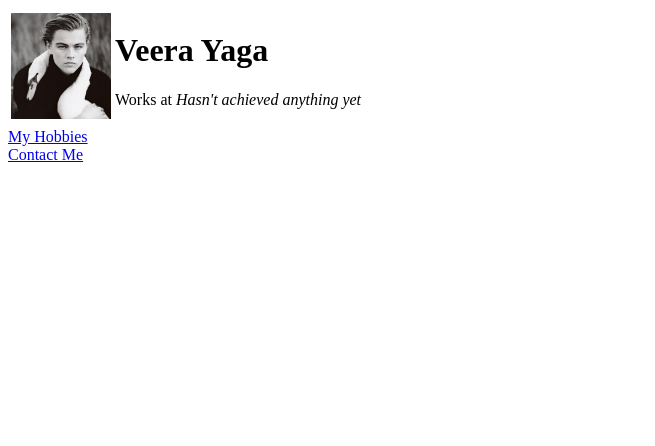
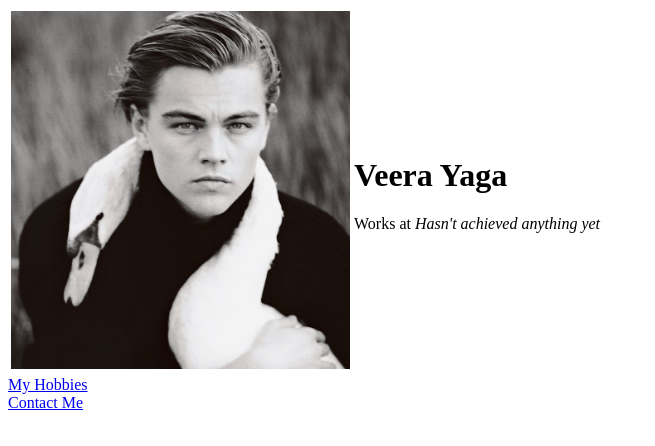
Before and after one commit to YagaVeera/cv, a plain HTML site: page index.html in a window 1280 px wide. Shown: the whole page, without its empty margins (0-655 px from the left). Drawn offline with Linux system fonts and the light colour scheme.

Commit message:
Update Index.html

```diff
--- a/index.html
+++ b/index.html
@@ -7,7 +7,7 @@
   <body>
     <table>
       <tr>
-        <td><img src="images/mypic.png" style="width:100px;height:100px alt="profile pic"> </td>
+        <td><img src="images/mypic.png" alt="profile pic"></td>
         <td><h1>Veera Yaga</h1>
         <p>Works at <em>Hasn't achieved anything yet</em></p></td>
     </table>
```
